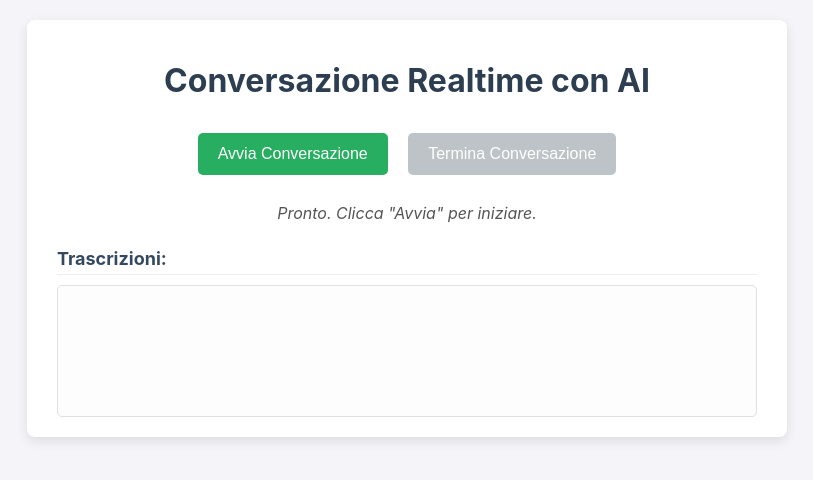
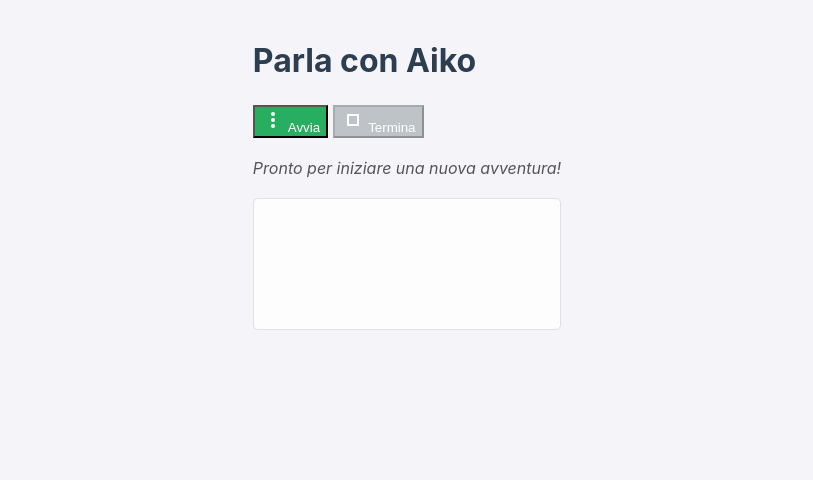
Before and after one commit to alejandroandIA/aiko, a plain HTML site: page index.html in a window 1280 px wide. Shown: the whole page, without its empty margins (233-1046 px from the left). Drawn offline with Linux system fonts and the light colour scheme.

Commit message:
Update index.html

```diff
--- a/index.html
+++ b/index.html
@@ -2,26 +2,43 @@
 <html lang="it">
 <head>
     <meta charset="UTF-8">
-    <meta name="viewport" content="width=device-width, initial-scale=1.0">
-    <title>AIKO</title>
+    <meta name="viewport" content="width=device-width, initial-scale=1.0, viewport-fit=cover">
+    <title>Conversazione con Aiko</title>
     <link rel="stylesheet" href="style.css">
+    <link rel="preconnect" href="https://fonts.googleapis.com">
+    <link rel="preconnect" href="https://fonts.gstatic.com" crossorigin>
+    <link href="https://fonts.googleapis.com/css2?family=Roboto:wght@400;500;700&display=swap" rel="stylesheet">
 </head>
 <body>
-    <div class="container">
-        <h1>Conversazione Realtime con AI</h1>
-        <div id="controls">
-            <button id="startButton">Avvia Conversazione</button>
-            <button id="stopButton" disabled>Termina Conversazione</button>
-        </div>
-        <div id="status">Pronto. Clicca "Avvia" per iniziare.</div>
-        <div class="transcript-container">
-            <h2>Trascrizioni:</h2>
-            <div id="transcripts">
-                <!-- Le trascrizioni appariranno qui -->
+    <div class="app-container">
+        <header class="app-header">
+            <h1>Parla con Aiko</h1>
+        </header>
+
+        <main class="chat-main">
+            <div class="controls-container">
+                <button id="startButton" class="btn btn-start">
+                    <svg xmlns="http://www.w3.org/2000/svg" viewBox="0 0 24 24" fill="currentColor" width="24" height="24"><path d="M12 14a2 2 0 1 0 0-4 2 2 0 0 0 0 4zm0-6a2 2 0 1 0 0-4 2 2 0 0 0 0 4zm0 12a2 2 0 1 0 0-4 2 2 0 0 0 0 4z"></path></svg>
+                    <span>Avvia</span>
+                </button>
+                <button id="stopButton" class="btn btn-stop" disabled>
+                    <svg xmlns="http://www.w3.org/2000/svg" viewBox="0 0 24 24" fill="currentColor" width="24" height="24"><path d="M6 18h12V6H6v12zM8 8h8v8H8V8z"></path></svg>
+                    <span>Termina</span>
+                </button>
             </div>
-        </div>
-        <audio id="aiAudioPlayer" autoplay></audio>
+
+            <div id="status" class="status-bar">Pronto per iniziare una nuova avventura!</div>
+
+            <div class="transcripts-container">
+                <div id="transcripts">
+                    <!-- Le trascrizioni appariranno qui -->
+                </div>
+            </div>
+        </main>
+
+        <audio id="aiAudioPlayer" style="display: none;"></audio>
     </div>
-    <script src="script.js"></script>
+    <script src="./src/config/aiConfig.js" type="module"></script> <!-- Carica la configurazione -->
+    <script src="script.js" type="module"></script> <!-- Assicurati che script.js possa importare da aiConfig -->
 </body>
 </html>
```
